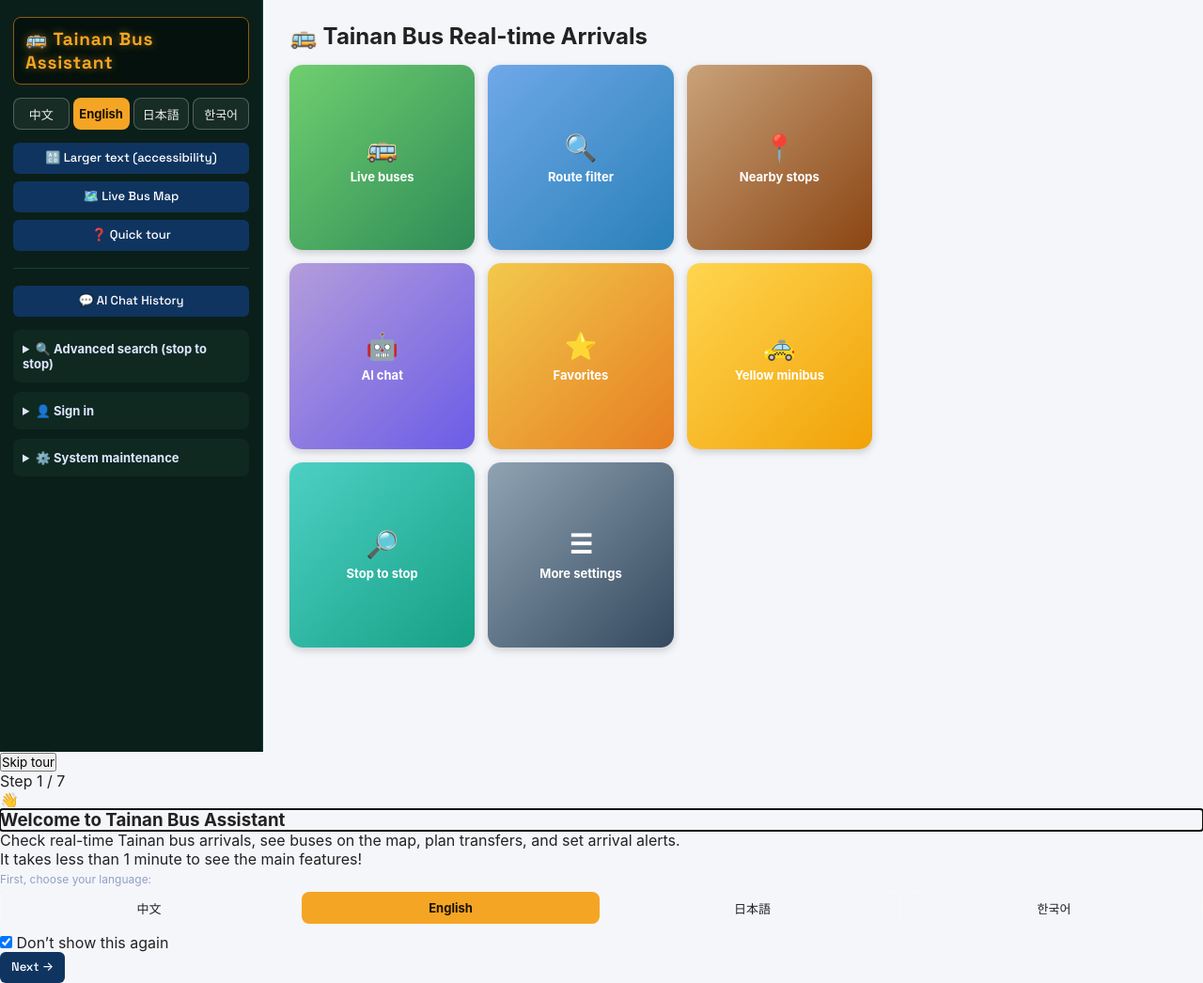
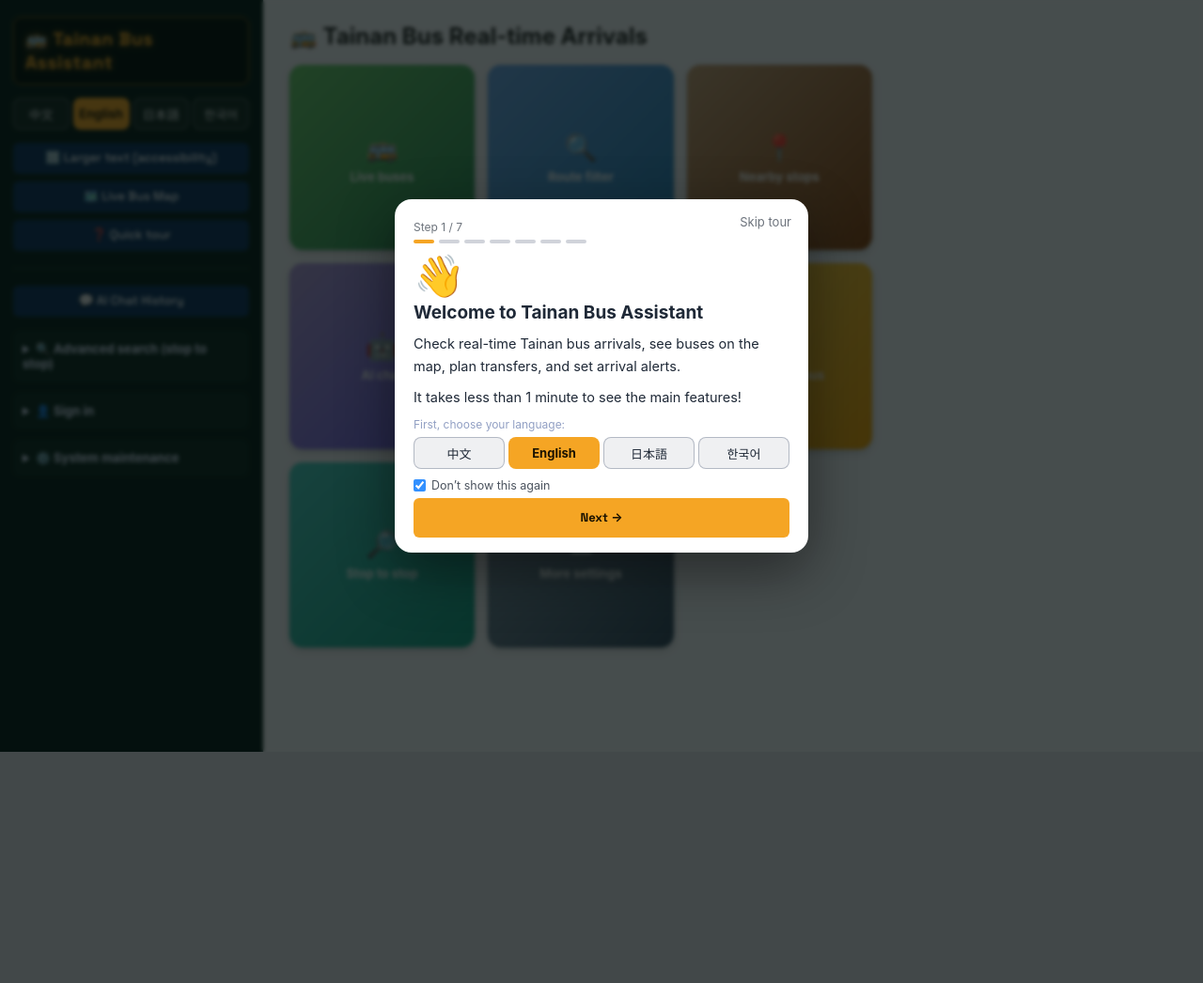
Before and after one commit to Luke0515-luke/bus_app.py3.0, a Python web app: template templates/index.html in a window 1280 px wide. Shown: the whole page at 94% size. After the commit the page ends 800 px from the top, so only its background shows below. Run offline with Jinja, Linux system fonts and the light colour scheme; the template is opened without the code that fills it, so the values that code supplies are empty.

Commit message:
Update style.css

```diff
--- a/static/css/style.css
+++ b/static/css/style.css
@@ -723,3 +723,46 @@ html:not([lang="zh-Hant"]) .btn { white-space: normal; line-height: 1.3; }
 html:not([lang="zh-Hant"]) .caption, html:not([lang="zh-Hant"]) .plan-title { word-break: break-word; }
 html[lang="ja"] body { font-family: 'Hiragino Sans','Hiragino Kaku Gothic ProN','Yu Gothic','Noto Sans JP','Noto Sans TC',-apple-system,sans-serif; }
 html[lang="en"] body { font-family: -apple-system,'Segoe UI','Noto Sans TC',sans-serif; }
+
+/* ── 定時提醒：單次／定時切換 ───────────────────────────── */
+.reminder-mode { margin-bottom: 8px; }
+.reminder-mode .dir-btn.active { background: var(--signal, #f5a524); color: #1a1200; font-weight: 700; }
+#reminder-sched-fields { margin: 6px 0 10px; }
+#reminder-sched-fields input[type="time"], #reminder-sched-fields select { width: 100%; margin: 4px 0 8px; }
+
+/* ── 第一次進站的引導教學 ───────────────────────────────── */
+.tour-overlay {
+  position: fixed; inset: 0; z-index: 10000; display: flex; align-items: center; justify-content: center;
+  background: rgba(4, 12, 10, .72); padding: 16px; backdrop-filter: blur(2px);
+}
+.tour-overlay.hidden { display: none; }
+body.tour-open { overflow: hidden; }
+.tour-card {
+  position: relative; width: 100%; max-width: 440px; max-height: calc(100dvh - 32px); overflow-y: auto;
+  background: #fff; color: #1f2937; border-radius: 18px; padding: 22px 20px 16px;
+  box-shadow: 0 20px 60px rgba(0,0,0,.45);
+}
+body.theme-night .tour-card { background: #0f1f1a; color: #eef1f8; border: 1px solid #164036; }
+.tour-skip { position: absolute; top: 10px; right: 12px; border: 0; background: transparent; color: inherit; opacity: .65; cursor: pointer; font-size: 13px; padding: 6px; }
+.tour-skip:hover { opacity: 1; }
+.tour-progress { font-size: 12px; opacity: .65; margin-bottom: 6px; }
+.tour-dots { display: flex; gap: 5px; margin-bottom: 10px; }
+.tour-dots span { width: 22px; height: 4px; border-radius: 999px; background: rgba(120,130,150,.35); }
+.tour-dots span.on { background: var(--signal, #f5a524); }
+.tour-emoji { font-size: 44px; line-height: 1.1; margin: 4px 0; }
+.tour-card h3 { margin: 4px 0 10px; font-size: 19px; outline: none; }
+#tour-body p { margin: 0 0 9px; font-size: 14.5px; line-height: 1.65; }
+#tour-lang { margin: 6px 0 4px; }
+.tour-lang-switch { flex-wrap: wrap; }
+.tour-lang-switch button { color: inherit; border-color: rgba(120,130,150,.5); background: rgba(120,130,150,.12); }
+.tour-lang-switch button.active { background: var(--signal, #f5a524); color: #1a1200; }
+.tour-never { display: flex; align-items: center; gap: 6px; font-size: 12.5px; opacity: .8; margin: 10px 0 6px; cursor: pointer; }
+.tour-never input { width: auto; margin: 0; }
+.tour-actions { display: flex; gap: 8px; justify-content: space-between; margin-top: 6px; }
+.tour-actions .btn { flex: 1; min-height: 42px; }
+.tour-actions .tour-next { background: var(--signal, #f5a524); color: #1a1200; font-weight: 700; border-color: transparent; }
+@media (max-width: 480px) { .tour-card { padding: 20px 16px 14px; } .tour-emoji { font-size: 38px; } }
+
+.lang-switch { flex-wrap: wrap; }
+.lang-switch button { flex: 1 1 22%; }
+html[lang="ko"] body { font-family: 'Apple SD Gothic Neo','Malgun Gothic','Noto Sans KR','Noto Sans TC',-apple-system,sans-serif; }
```
